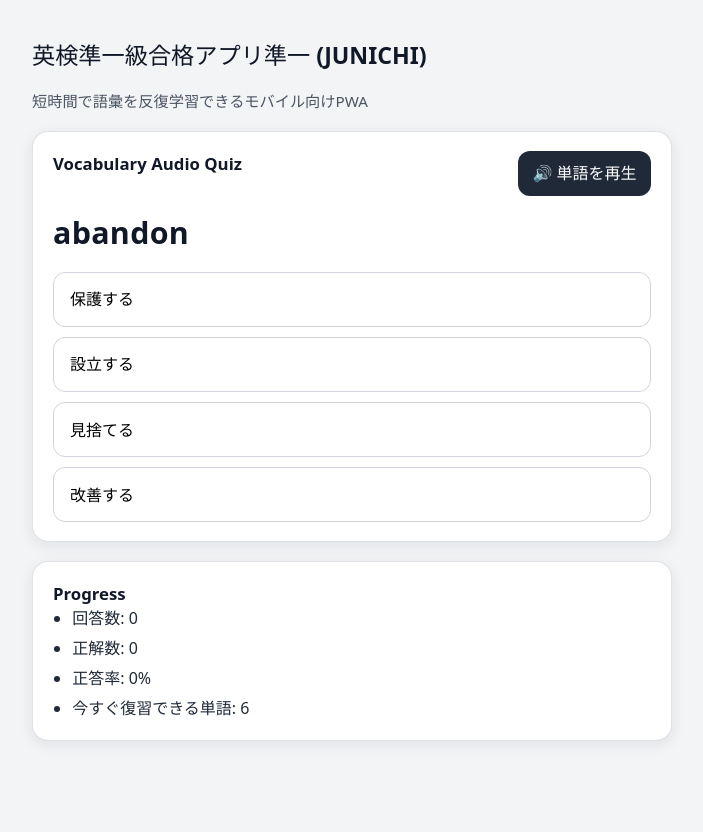
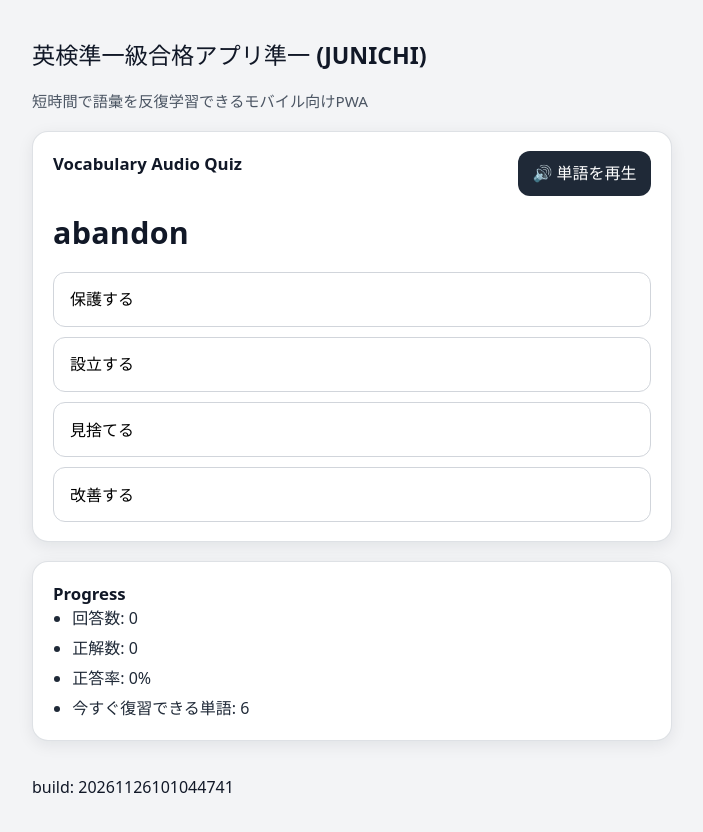
Before and after one commit to wwm001/junichi, a React (Vite) app: page / in a window 1280 px wide. Shown: the top 832 px of the page, without its empty margins (288-991 px from the left). Before the commit the page ends 800 px from the top, so only its background shows below. Built offline with nearby package versions, Linux system fonts and the light colour scheme.

Commit message:
Display app build version in App component
Add build version display to the App component.

```diff
--- a/src/app/App.tsx
+++ b/src/app/App.tsx
@@ -11,6 +11,7 @@ import { createBrowserProgressStorage } from '../storage/progressStorage';
 const vocabulary = vocabularyJson as VocabularyItem[];
 const speechService = createBrowserSpeechService();
 const progressStorage = createBrowserProgressStorage();
+const appBuildVersion = __APP_VERSION__;
 
 export function App(): JSX.Element {
   const [progress, setProgress] = useState<AppProgress>(() => progressStorage.load());
@@ -86,20 +87,19 @@ export function App(): JSX.Element {
 
   const onSpeak = (): void => {
     if (!speechAvailable) {
-      setSpeechStatusMessage('このブラウザでは音声再生を利用できません。');
+      setSpeechStatusMessage(
+        'この端末では音声再生が利用できないか、ブラウザ制限がかかっています。通常ブラウザで再読み込みして再試行してください。'
+      );
       return;
     }
 
     setSpeechStatusMessage(null);
 
-    // ユーザー操作の直後に初期化と再生を通すことで、
-    // スマホブラウザの音声再生制限に対応しやすくする。
     speechService.init();
     speechService.speak(question.item.word);
 
     syncSpeechUi();
 
-    // voices 読み込みやモバイル側リトライ反映を拾うための再同期
     window.setTimeout(syncSpeechUi, 150);
     window.setTimeout(syncSpeechUi, 450);
     window.setTimeout(syncSpeechUi, 900);
@@ -129,6 +129,8 @@ export function App(): JSX.Element {
         accuracy={computeAccuracy(progress)}
         dueCount={dueCount}
       />
+
+      <p className="build-version">build: {appBuildVersion}</p>
     </main>
   );
 }
```
